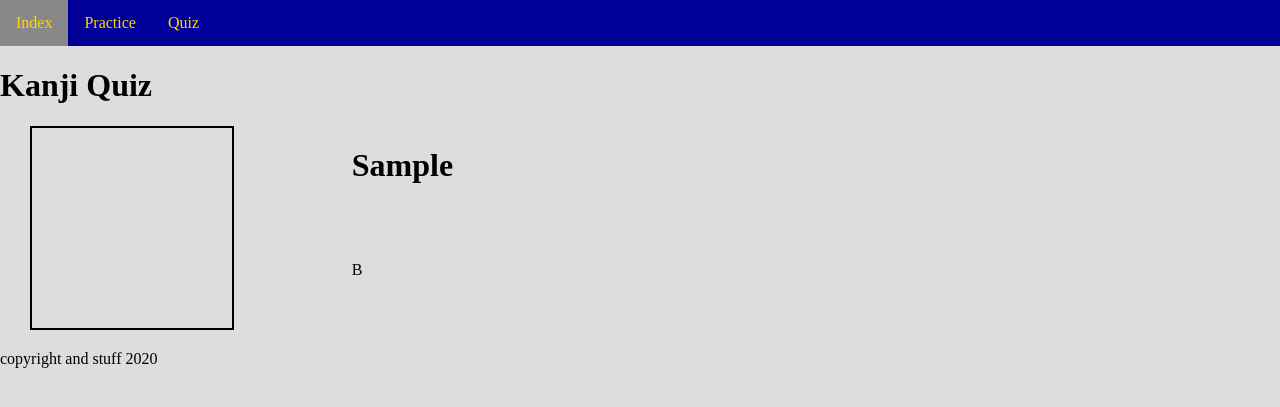
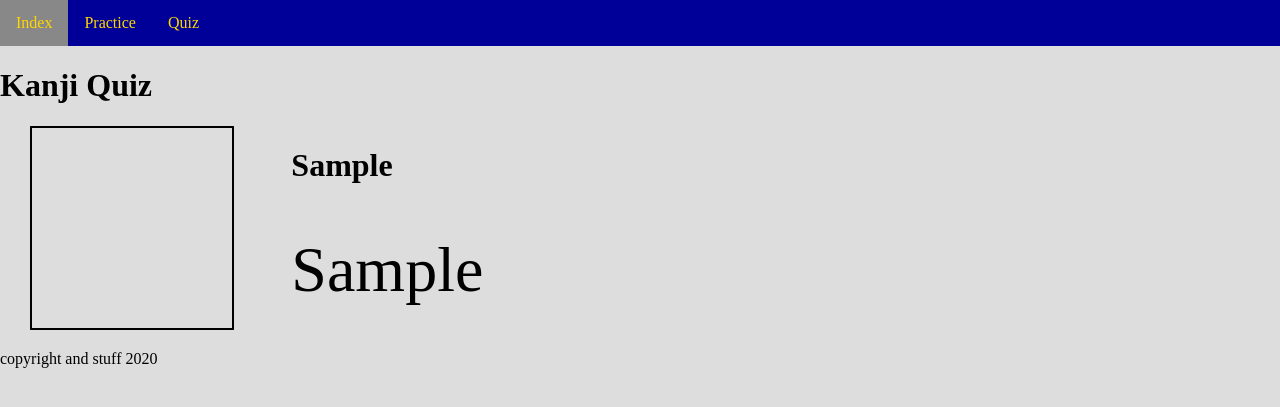
Before and after one commit to LeoKnox/kanji_app, a Flask app: template application/templates/quiz.html in a window 1280 px wide. Shown: the top 407 px of the page. Run offline with Flask 2, Linux system fonts and the light colour scheme; the template is opened without the code that fills it: most values are stand-ins (such as "Sample title", 1, 10 or a date in 2020).

Commit message:
Add files via upload

```diff
--- a/application/static/css/styles.css
+++ b/application/static/css/styles.css
@@ -102,5 +102,13 @@ table {
 
 #answer {
     grid-column: 3;
-    grid-row: 2
+    grid-row: 2;
+    align-items: flex-start;
+    padding: 0;
 }
+
+#answer p {
+    font-size: 4em;
+    padding: 0;
+    margin: 0;
+}
--- a/application/templates/quiz.html
+++ b/application/templates/quiz.html
@@ -11,7 +11,7 @@
         <h1>{{ quiz_kanji[3] }}</h1>
     </div>
     <div id="answer">
-        <p>B</p>
+        <p>{{ quiz_kanji[1] }}</p>
     </div>
     </div>
     <script src="{{ url_for('static', filename='js/practice.js') }}"></script>
```
